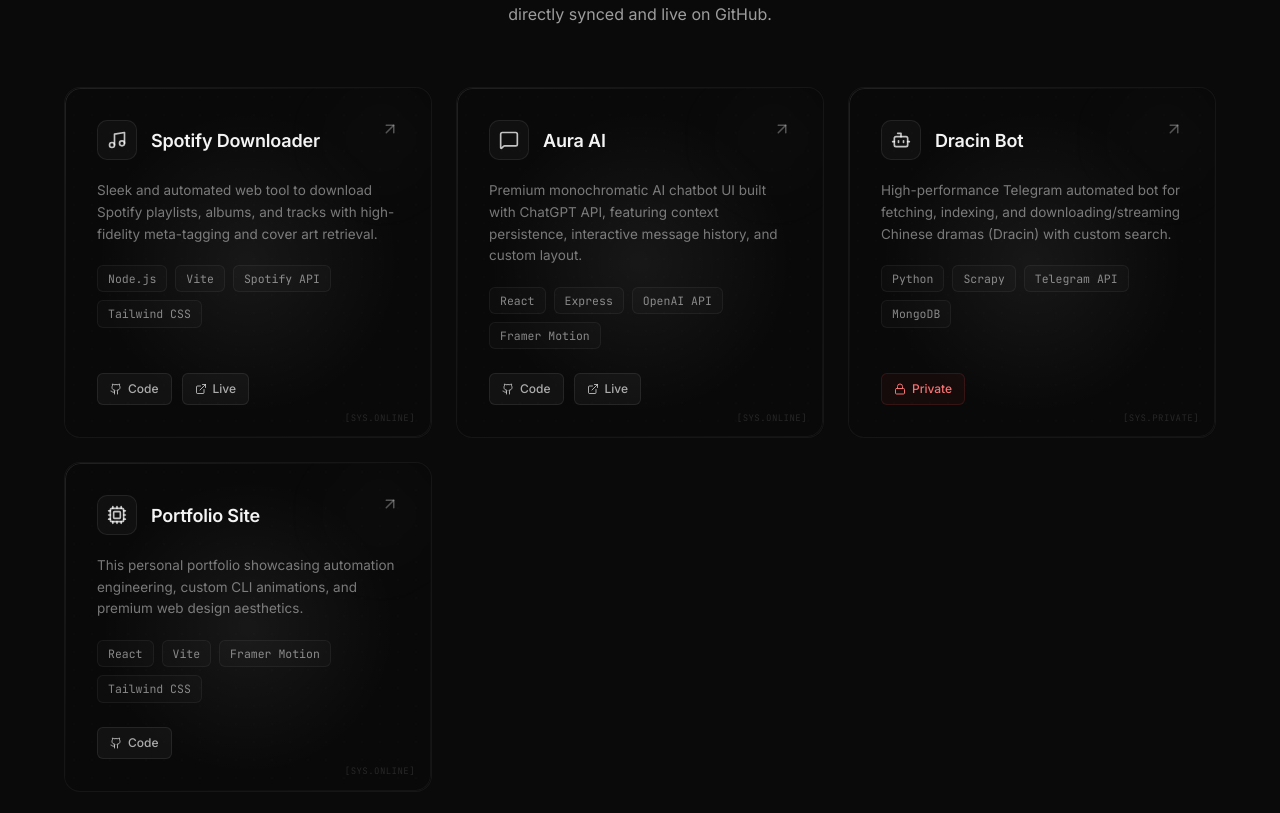
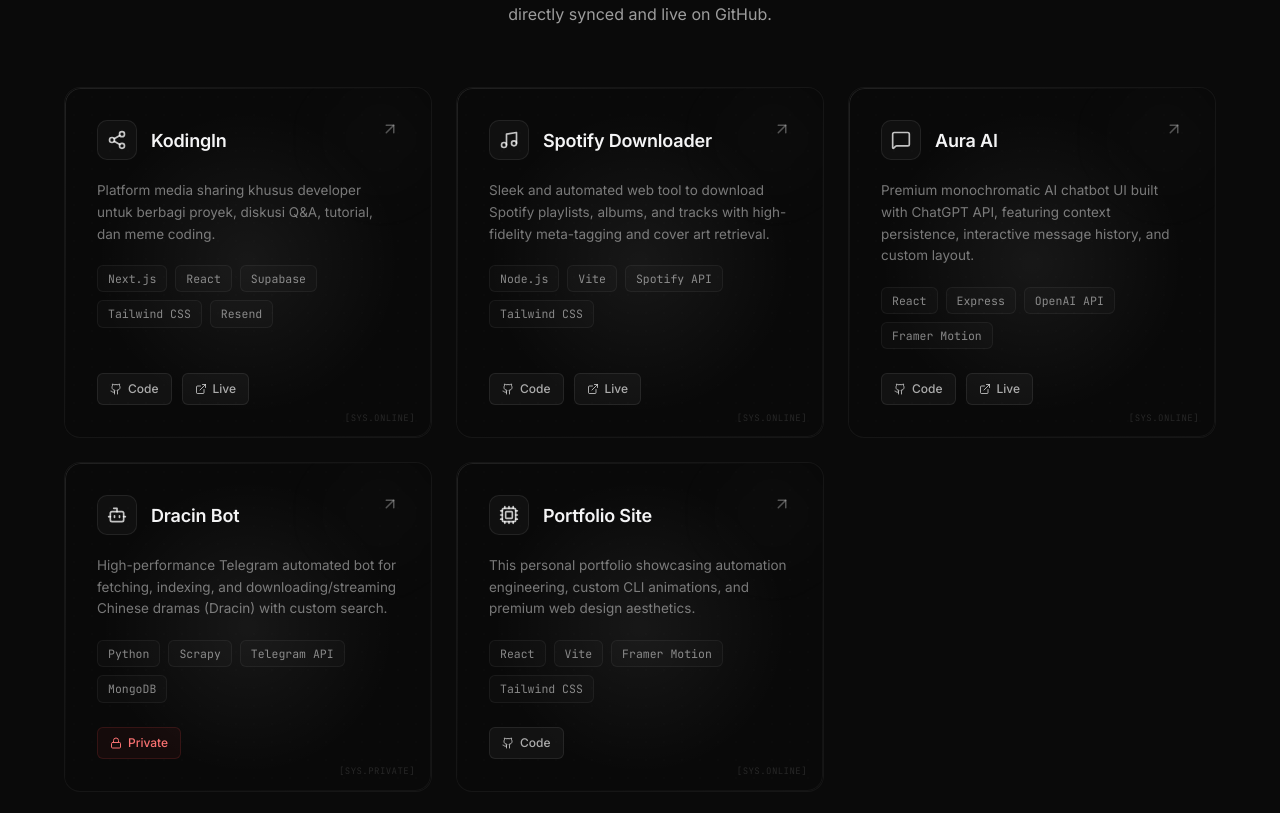
Before and after one commit to Seeyaa77/portofolio, a React (Vite) app: page / in a window 1280 px wide. Shown: the part 3341-4154 px from the top of the page. Built offline with nearby package versions, Linux system fonts and the light colour scheme.

Commit message:
feat: implement personal portfolio landing page with animated components and academic timeline

```diff
--- a/src/App.jsx
+++ b/src/App.jsx
@@ -17,7 +17,8 @@ import {
   Music,
   MessageSquare,
   Bot,
-  Cpu
+  Cpu,
+  Share2
 } from 'lucide-react'
 import './App.css'
 
@@ -444,6 +445,8 @@ function BootScreen({ onComplete }) {
     { text: "[ OK ] Repo target: spotydl.net [Online]", delay: 50 },
     { text: "[ OK ] Syncing repository: 'Aura-AI' (https://github.com/Seeyaa77/Aura-AI)", delay: 80 },
     { text: "[ OK ] Repo target: aura-ai-six-alpha.vercel.app [Online]", delay: 50 },
+    { text: "[ OK ] Syncing repository: 'KodingIn' (https://github.com/seeyaa77/KodingIn)", delay: 80 },
+    { text: "[ OK ] Repo target: kodingin.neroism.my.id [Online]", delay: 50 },
     { text: "[ OK ] Syncing repository: 'dracin-bot' [Private Access Approved]", delay: 80 },
     { text: "[ OK ] Syncing repository: 'portofolio' (https://github.com/Seeyaa77/portofolio)", delay: 50 },
     { text: "[ INFO ] Allocating resources & compiling responsive stylesheets...", delay: 120 },
@@ -630,6 +633,14 @@ function TiltCard({ children }) {
 // Projects Section
 function Projects() {
   const projects = [
+    {
+      title: "KodingIn",
+      description: "Platform media sharing khusus developer untuk berbagi proyek, diskusi Q&A, tutorial, dan meme coding.",
+      tech: ["Next.js", "React", "Supabase", "Tailwind CSS", "Resend"],
+      repo: "https://github.com/seeyaa77/KodingIn",
+      live: "https://kodingin.neroism.my.id",
+      icon: <Share2 size={20} />
+    },
     {
       title: "Spotify Downloader",
       description: "Sleek and automated web tool to download Spotify playlists, albums, and tracks with high-fidelity meta-tagging and cover art retrieval.",
```
Also changed, not shown: 1 other file (tests, documents, lock files or other folders).
